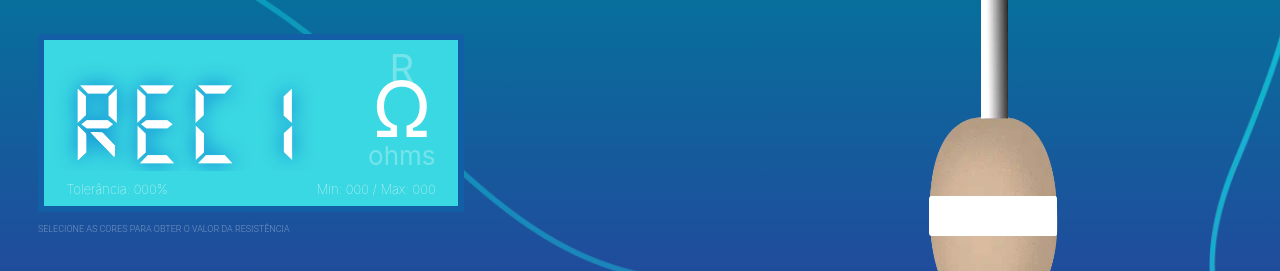
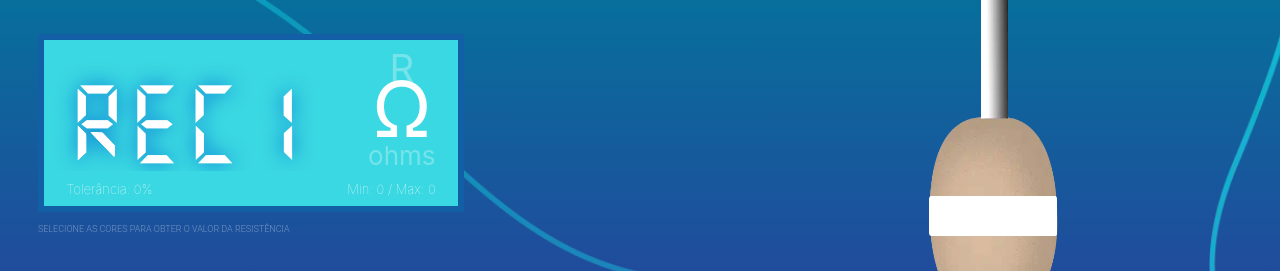
Before and after one commit to AbraaoMorais/Sites, a React (Create React App) app in the folder RE-Calc/re-calc/: page / in a window 1280 px wide. Shown: the top 271 px of the page. Built offline with nearby package versions, Linux system fonts and the light colour scheme.

Commit message:
Update App.jsx

```diff
--- a/RE-Calc/re-calc/src/App.jsx
+++ b/RE-Calc/re-calc/src/App.jsx
@@ -53,11 +53,9 @@ function App(props) {
       return Number.isInteger(secondCalc) ? secondCalc : secondCalc.toFixed(2)
     }
 
-    //calcula os valores de tolerancia
      const toleranceCalc = {
-      toleranceValueMin : step === 4 ?
-      resultado() - (resultado() * colorFor.val / 100) : '000',
-      toleranceValueMax : step === 4 ?  resultado() + (resultado() * colorFor.val / 100) : '000',
+      toleranceValueMin : step === 4 ? resultado() - (resultado() * colorFor.val / 100) : 0,
+      toleranceValueMax : step === 4 ? resultado() + (resultado() * colorFor.val / 100) : 0,
      }
 
   return (
@@ -90,9 +88,9 @@ function App(props) {
                 <DisplayResult
                   resistenceValue={step === 4 ? resultado()  : 'rec'+(step+1)}
                   resultType= {fisicFactor}
-                  tolerancePercentage = {step === 4 ? colorFor.val : '000'}
-                  toleranceValueMin = {toleranceCalc.toleranceValueMin}
-                  toleranceValueMax = {toleranceCalc.toleranceValueMax}
+                  tolerancePercentage = {step === 4 ? colorFor.val : 0}
+                  toleranceValueMin   = {toleranceCalc.toleranceValueMin}
+                  toleranceValueMax   = {toleranceCalc.toleranceValueMax}
                 />
               </header>
 
```
